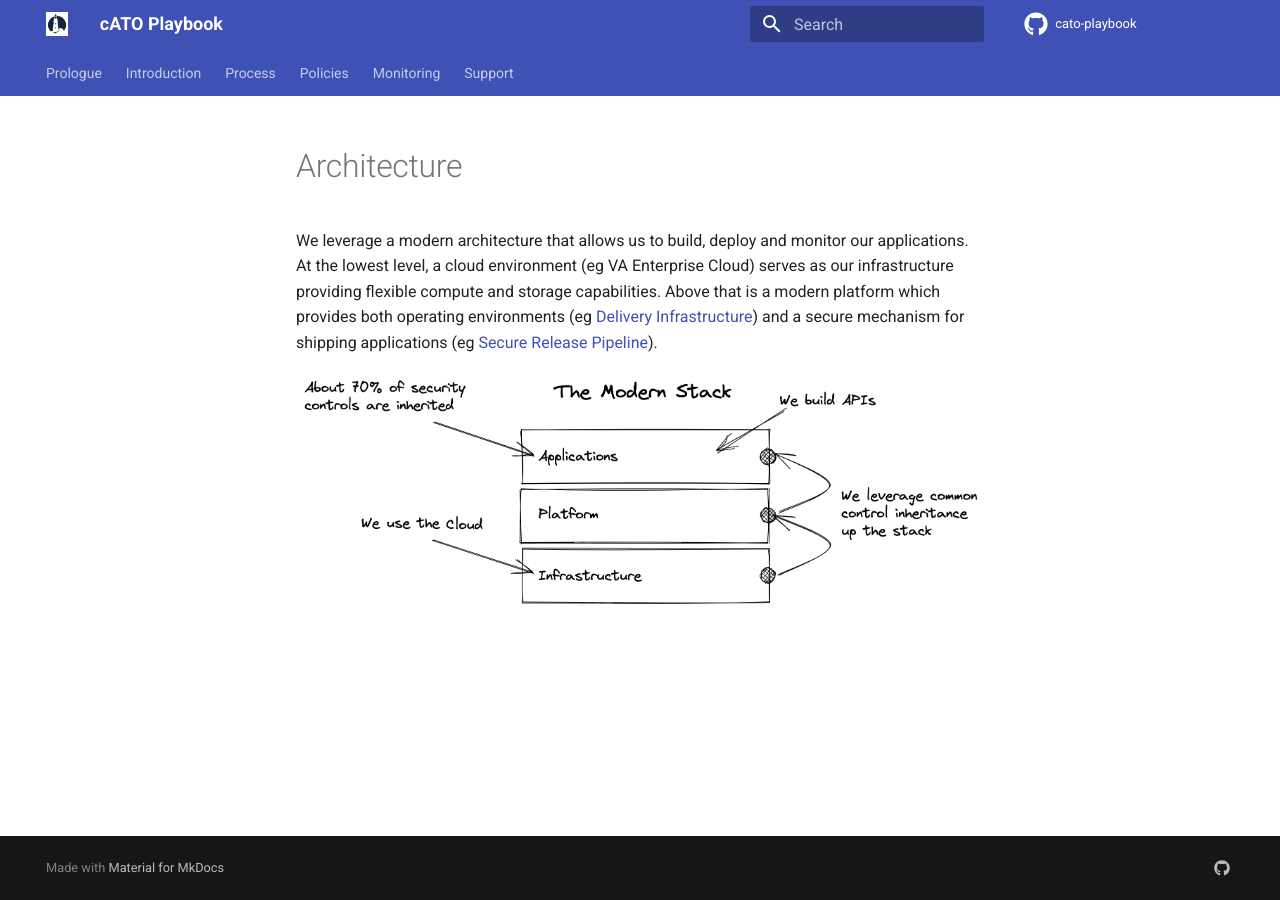
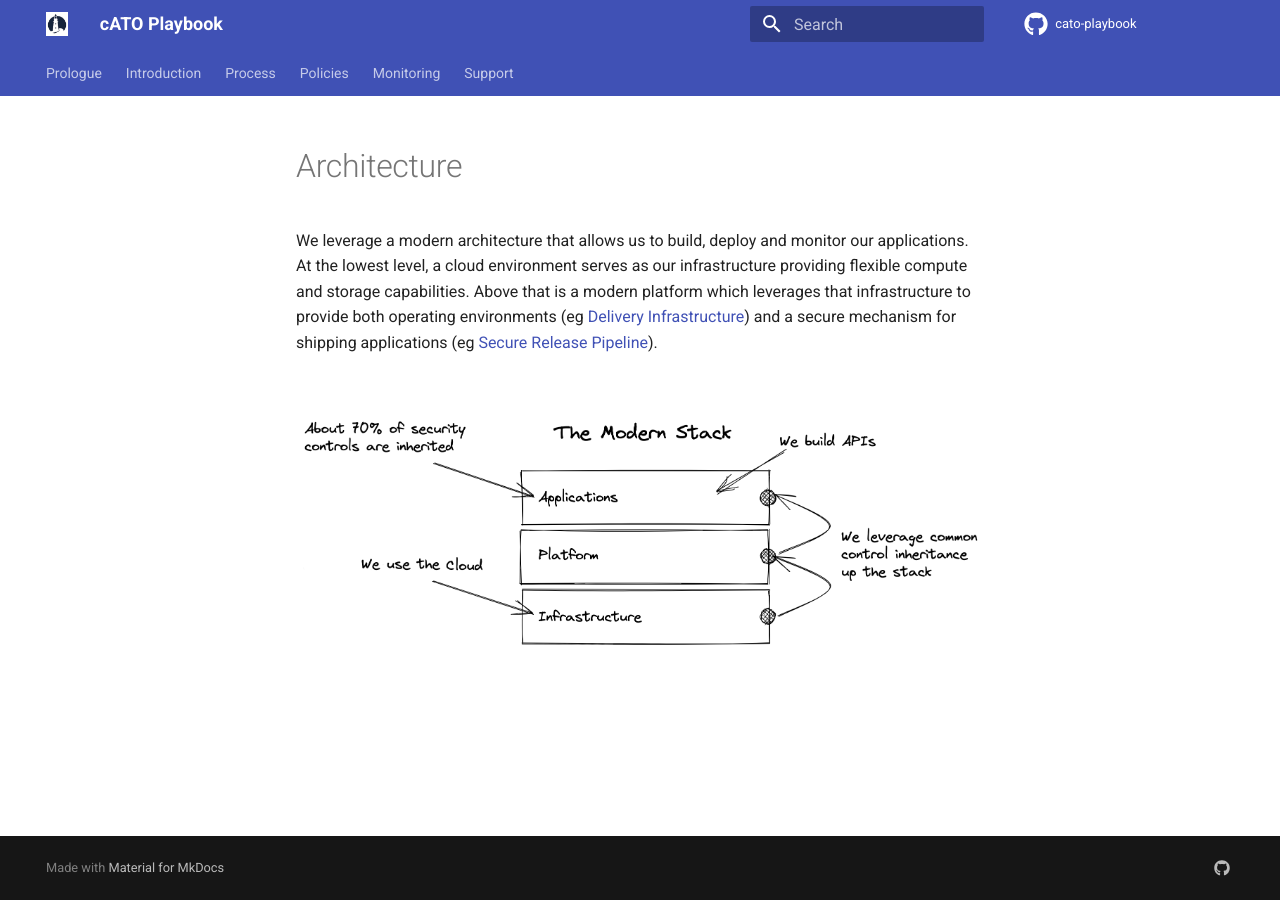
Before and after one commit to rise8-us/cato-playbook, an MkDocs documentation site: the page built from docs/architecture.md, in a window 1280 px wide. Built offline with MkDocs 1.6.1 and Material for MkDocs 9.7.7, drawn with Linux system fonts in a browser that asks for light colours; comment, search, counter and statistics services are not loaded.

Commit message:
cleanup architecture

```diff
--- a/docs/architecture.md
+++ b/docs/architecture.md
@@ -1,8 +1,6 @@
 # Architecture
-We leverage a modern architecture that allows us to build, deploy and monitor our applications. At the lowest level, a
-cloud environment (eg VA Enterprise Cloud) serves as our infrastructure providing flexible compute and storage
-capabilities. Above that is a modern platform which provides both operating environments
-(eg [Delivery Infrastructure](platform.md)) and a secure mechanism for shipping applications
-(eg [Secure Release Pipeline](pipeline.md)).
+We leverage a modern architecture that allows us to build, deploy and monitor our applications. At the lowest level, a cloud environment serves as our infrastructure providing flexible compute and storage capabilities. Above that is a modern platform which leverages that infrastructure to provide both operating environments (eg [Delivery Infrastructure](platform.md)) and a secure mechanism for shipping applications (eg [Secure Release Pipeline](pipeline.md)).
+
+<br/>
 
 ![Technology Stack!](images/architecture.png "Technology Stack")
```
Also changed, not shown: docs/approach.md (+1 -1 lines).
